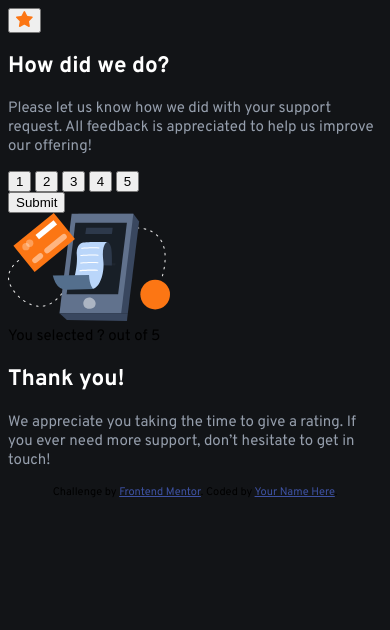
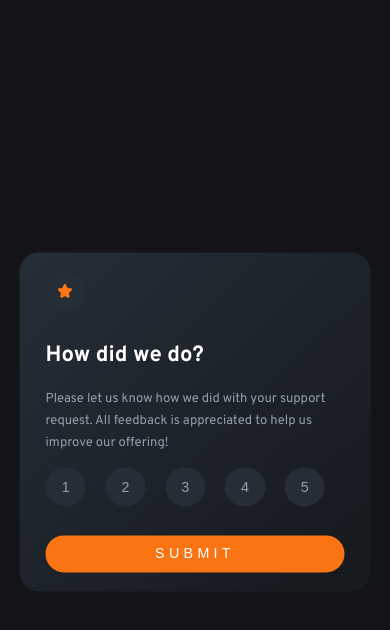
Before and after one commit to aleetsaiya/interactive-rating-component, a website built with webpack: page src/index.html in a window 390 px wide. Built offline with nearby package versions, Linux system fonts and the light colour scheme.

Commit message:
finish styling

```diff
--- a/package.json
+++ b/package.json
@@ -12,6 +12,7 @@
   "license": "MIT",
   "devDependencies": {
     "css-loader": "^6.7.1",
+    "html-loader": "^3.1.0",
     "html-webpack-plugin": "^5.5.0",
     "mini-css-extract-plugin": "^2.6.0",
     "sass": "^1.50.0",
--- a/src/index.html
+++ b/src/index.html
@@ -4,49 +4,34 @@
 <head>
   <meta charset="UTF-8" />
   <meta name="viewport" content="width=device-width, initial-scale=1.0" />
-  <!-- displays site properly based on user's device -->
-
   <link rel="icon" type="image/png" sizes="32x32" href="./images/favicon-32x32.png" />
-
   <title>Frontend Mentor | Interactive rating component</title>
-
-  <!-- Feel free to remove these styles or customise in your own stylesheet 👍 -->
-  <style>
-    .attribution {
-      font-size: 11px;
-      text-align: center;
-    }
-
-    .attribution a {
-      color: hsl(228, 45%, 44%);
-    }
-  </style>
 </head>
 
 <body>
   <main>
     <!-- Rating state start -->
     <section class="card">
-      <button class="star-btn"><img src="./images/icon-star.svg" alt="star icon" /></button>
+      <img src="./images/icon-star.svg" class="star-icon" alt="star icon" />
       <h1 class="card__title">How did we do?</h1>
       <p class="card__msg">Please let us know how we did with your support request. All
         feedback is appreciated to help us improve our offering!</p>
       <div class="row">
-        <button class="card__rate-btn" data-value="1">1</button>
-        <button class="card__rate-btn" data-value="2">2</button>
-        <button class="card__rate-btn" data-value="3">3</button>
-        <button class="card__rate-btn" data-value="4">4</button>
-        <button class="card__rate-btn" data-value="5">5</button>
+        <button type=button" class="card__rate-btn" data-value="1">1</button>
+        <button type=button" class="card__rate-btn" data-value="2">2</button>
+        <button type=button" class="card__rate-btn" data-value="3">3</button>
+        <button type=button" class="card__rate-btn" data-value="4">4</button>
+        <button type=button" class="card__rate-btn" data-value="5">5</button>
       </div>
-      <button class="card__submit">Submit</button>
+      <button type="submit" id="submit" class="card__submit">Submit</button>
     </section>
     <!-- Rating state end -->
 
     <!-- Thank you state start -->
-    <section class="card">
+    <section class="card thanks-card hide">
       <img src="./images/illustration-thank-you.svg" alt="illustration" class="card__illustration">
       <!-- Add rating here -->
-      <div class="card badge" aria-label="Your selected rate">You selected ? out of 5</div>
+      <div class="card__badge" aria-label="Your selected rate">You selected ? out of 5</div>
       <h1 class="card__title">Thank you!</h1>
       <p class="card__msg">We appreciate you taking the time to give a rating. If
         you ever need more support, don’t hesitate to get in touch!</p>
@@ -54,11 +39,11 @@
     <!-- Thank you state end -->
   </main>
 
-  <div class="attribution">
+  <!-- <div class="attribution">
     Challenge by
     <a href="https://www.frontendmentor.io?ref=challenge" target="_blank">Frontend Mentor</a>. Coded by <a href="#">Your
       Name Here</a>.
-  </div>
+  </div> -->
 </body>
 
 </html>
--- a/src/index.ts
+++ b/src/index.ts
@@ -1 +1,36 @@
 import "./main.scss";
+
+const rateBtns: NodeListOf<HTMLButtonElement> =
+  document.querySelectorAll(".card__rate-btn");
+const submitBtn = document.getElementById("submit");
+
+let isRate = false;
+
+function rateBtnsClickHandler(event: Event) {
+  const target = event.target;
+  if (target instanceof HTMLButtonElement) {
+    isRate = true;
+    // active
+    target.classList.add("active");
+    rateBtns.forEach((btn) => {
+      if (btn !== target) btn.classList.remove("active");
+    });
+    // set value to the badge in thanks page
+    const value = target.dataset.value;
+    const badge = document.querySelector(".card__badge");
+    badge.innerHTML = `You selected ${value} out of 5`;
+  }
+}
+
+function submitHandler() {
+  if (isRate) {
+    const cards = document.querySelectorAll(".card");
+    cards[0].classList.add("hide");
+    cards[1].classList.remove("hide");
+  }
+}
+
+rateBtns.forEach((btn) => {
+  btn.addEventListener("click", rateBtnsClickHandler);
+});
+submitBtn.addEventListener("click", submitHandler);
--- a/src/main.scss
+++ b/src/main.scss
@@ -12,16 +12,156 @@ html {
 }
 
 body {
+  margin: 0;
+  padding: 0;
   background-color: $very-dark-blue;
   font-family: "Overpass", sans-serif;
   font-weight: 400;
+  line-height: 1.7;
 }
 
 h1 {
   color: $white;
   font-weight: 700;
+  margin: 0;
+  font-size: 1.7rem;
 }
 
 p {
   color: $light-grey;
 }
+
+button {
+  border: none;
+  cursor: pointer;
+  font-size: 1.1rem;
+}
+
+main {
+  width: 90vw;
+  height: 100vh;
+  margin: 0 auto;
+  position: relative;
+}
+
+.row {
+  display: flex;
+  align-items: center;
+}
+
+.card {
+  background: linear-gradient(
+    to right bottom,
+    rgba($dark-blue, 1),
+    rgba($dark-blue, 0.2)
+  );
+  border-radius: 1.5rem;
+  width: 100%;
+  max-width: 23rem;
+  padding: 1.5rem 2rem;
+  position: absolute;
+  top: 50%;
+  left: 50%;
+  transform: translate(-50%, -50%);
+  transition: all cubic-bezier(0.21, 0.1, 0.19, 1.54) 0.5s;
+  opacity: 1;
+
+  &__title {
+    margin-top: 1.5rem;
+  }
+
+  &__rate-btn {
+    background-color: $dark-blue;
+    width: 5rem;
+    height: auto;
+    border-radius: 50%;
+    color: $light-grey;
+    padding: 0.9rem;
+    margin-right: 1.5rem;
+    transition: all ease 0.2s;
+
+    &:hover {
+      background-color: $light-grey;
+      color: $white;
+    }
+  }
+
+  &__submit {
+    display: block;
+    background-color: $orange;
+    color: $white;
+    width: 100%;
+    text-transform: uppercase;
+    text-align: center;
+    margin-top: 2.2rem;
+    padding: 0.8rem;
+    border-radius: 2rem;
+    letter-spacing: 0.3em;
+    transition: all ease 0.2s;
+
+    &:hover {
+      color: $orange;
+      background-color: $white;
+    }
+  }
+
+  &__illustration {
+    display: block;
+  }
+
+  &__badge {
+    margin-top: 2rem;
+    color: rgba($orange, 0.8);
+    background-color: $dark-blue;
+    border-radius: 1rem;
+    display: inline-block;
+    padding: 0.3rem 1.2rem;
+  }
+}
+
+.thanks-card {
+  display: flex;
+  align-items: center;
+  justify-content: center;
+  flex-direction: column;
+  text-align: center;
+}
+
+.star-icon {
+  background-color: $dark-blue;
+  width: 1.2rem;
+  padding: 0.9rem;
+  border-radius: 50%;
+}
+
+.attribution {
+  color: $white;
+  font-size: 11px;
+  text-align: center;
+}
+
+.attribution a {
+  color: hsl(228, 45%, 44%);
+}
+
+.hide {
+  top: -300px;
+  opacity: 0;
+}
+
+.active {
+  background-color: $orange;
+  color: $white;
+}
+
+@media (max-width: 768px) {
+  html {
+    font-size: 13px;
+  }
+}
+
+@media (max-width: 375px) {
+  html {
+    font-size: 10.5px;
+  }
+}
--- a/webpack.config.js
+++ b/webpack.config.js
@@ -7,6 +7,10 @@ module.exports = {
   entry: "./src/index.ts",
   module: {
     rules: [
+      {
+        test: /\.(html)$/,
+        use: ["html-loader"],
+      },
       {
         test: /\.tsx?$/,
         use: "ts-loader",
```
Also changed, not shown: 1 other file.
